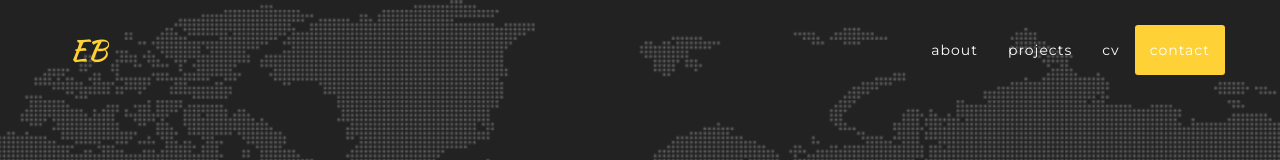
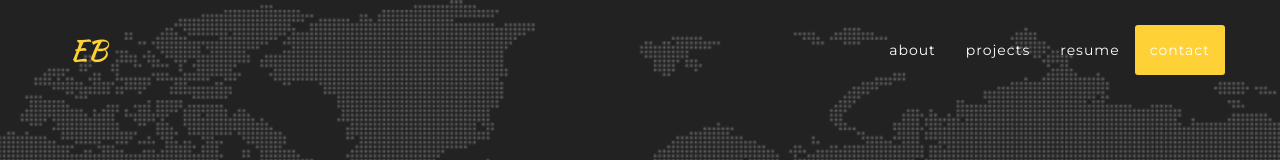
Before and after one commit to ericjbeltran/ericjbeltran.github.io, a website: page index.html in a window 1280 px wide. Shown: the top 160 px of the page. Drawn offline with nearby package versions, Linux system fonts and the light colour scheme; a web font is replaced by a local one.

Commit message:
updated resume file name

```diff
--- a/index.html
+++ b/index.html
@@ -61,7 +61,7 @@
                         <a class="page-scroll" onclick="ga('send', 'event', 'Page View', 'Viewed Portfolio', 'clicked About in header');" href="#portfolio">projects</a>
                     </li>
                     <li>
-                        <a href="docs/resume-beltran.pdf" onclick="ga('send', 'event', 'Page View', 'Viewed Resume', 'Clicked on CV in header');" target="_blank">cv</a>
+                        <a href="docs/Beltran_Resume.pdf" onclick="ga('send', 'event', 'Page View', 'Viewed Resume', 'Clicked on CV in header');" target="_blank">resume</a>
                     </li>
                     <li>
                         <a class="page-scroll" href="#contact">contact</a>
```
Also changed, not shown: 3 other files.
